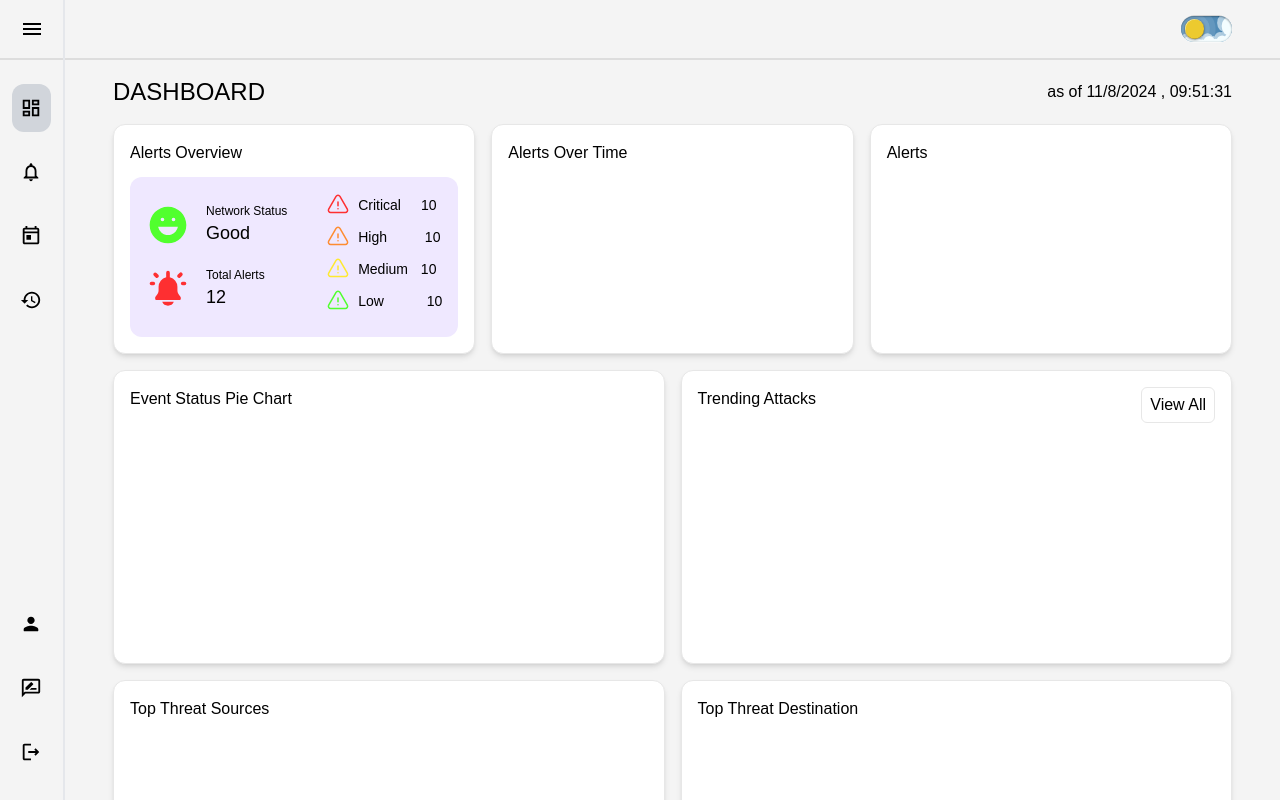
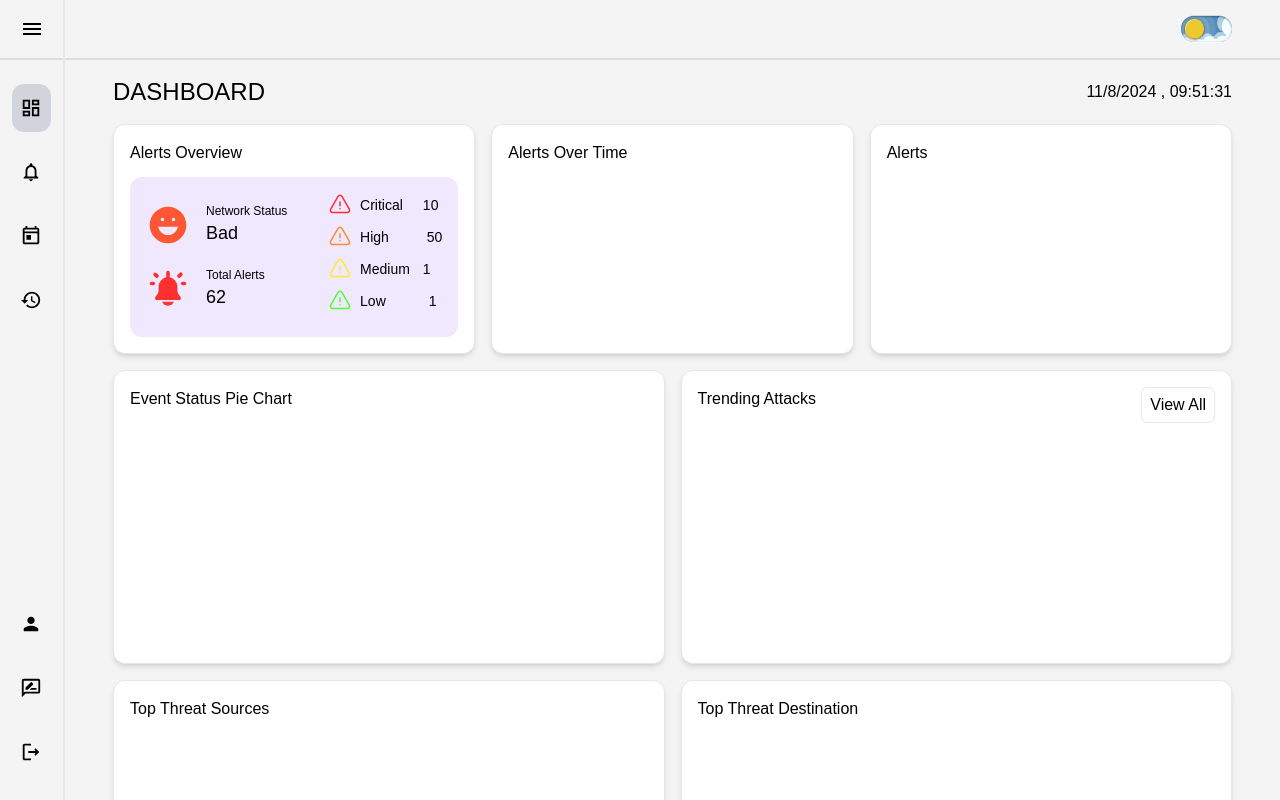
Before and after one commit to jeslynw/EyeSeeYou, a React (Create React App) app in the folder presentation/: page /nadashboard in a window 1280 px wide. Shown: the top 800 px of the page. Built offline with nearby package versions, Linux system fonts and the light colour scheme.

Commit message:
updated alerts network status component

```diff
--- a/presentation/package.json
+++ b/presentation/package.json
@@ -11,8 +11,8 @@
     "@testing-library/jest-dom": "^5.17.0",
     "@testing-library/react": "^13.4.0",
     "@testing-library/user-event": "^13.5.0",
-    "apexcharts": "^3.52.0",
-    "axios": "^1.7.4",
+    "apexcharts": "^3.53.0",
+    "axios": "^1.7.7",
     "flowbite-react": "^0.10.1",
     "presentation": "file:",
     "react": "^18.3.1",
@@ -49,6 +49,6 @@
     ]
   },
   "devDependencies": {
-    "tailwindcss": "^3.4.9"
+    "tailwindcss": "^3.4.12"
   }
 }
--- a/presentation/src/pages/NADashboardUI.js
+++ b/presentation/src/pages/NADashboardUI.js
@@ -25,9 +25,9 @@ function NADashboardUI() {
       })
       .then((response) => {
         if (response.status === 200) {
-            const user_id = response.data.logged_in_as;
-            console.log(`User: ${user_id}`);
-            sessionStorage.setItem('user_id', user_id);
+          const user_id = response.data.logged_in_as;
+          console.log(`User: ${user_id}`);
+          sessionStorage.setItem("user_id", user_id);
         }
       })
       .catch((error) => {
@@ -45,24 +45,113 @@ function NADashboardUI() {
     navigate("/trendingattacks");
   };
 
-    // live time and date
-    const [currentDate, setCurrentDate] = useState('');
-    useEffect(() => {
-      const updateTime = () => {
+  // live time and date
+  const [currentDate, setCurrentDate] = useState("");
+  useEffect(() => {
+    const updateTime = () => {
       const date = new Date();
-      const showDate = date.getDate() + '/' + (date.getMonth() + 1) + '/' + date.getFullYear();
-      const showTime = date.getHours().toString().padStart(2, '0') + ':' +
-                       date.getMinutes().toString().padStart(2, '0') + ':' +
-                       date.getSeconds().toString().padStart(2, '0');
-      const updatedDateTime = showDate + ' , ' + showTime;
+      const showDate =
+        date.getDate() + "/" + (date.getMonth() + 1) + "/" + date.getFullYear();
+      const showTime =
+        date.getHours().toString().padStart(2, "0") +
+        ":" +
+        date.getMinutes().toString().padStart(2, "0") +
+        ":" +
+        date.getSeconds().toString().padStart(2, "0");
+      const updatedDateTime = showDate + " , " + showTime;
       setCurrentDate(updatedDateTime);
     };
-
     updateTime();
     const timerId = setInterval(updateTime, 1000);
     return () => clearInterval(timerId);
   }, []);
 
+  // alert counts -- placeholder
+  const critical = 10;
+  const high = 50;
+  const medium = 1;
+  const low = 1;
+
+  // Weighting factors: give more weight to critical and high
+  const weightCritical = 1;
+  const weightHigh = 0.8;
+  const weightMedium = 0.5;
+  const weightLow = 0.3;
+
+  // Calculate weighted network
+  const severity =
+    parseFloat((
+      critical * weightCritical +
+      high * weightHigh +
+      medium * weightMedium +
+      low * weightLow).toFixed(2));
+
+
+  let networkStatus;
+  let emoji;
+
+  // change network status and emoji face depends on the network health
+  if (severity <= 10) {
+    networkStatus = "Good";
+    // green smile emoji
+    emoji = (
+      <svg
+        className="w-11 h-11 text-[#51ff2e]"
+        aria-hidden="true"
+        xmlns="http://www.w3.org/2000/svg"
+        width="24"
+        height="24"
+        fill="currentColor"
+        viewBox="0 0 24 24"
+      >
+        <path
+          fillRule="evenodd"
+          d="M12 2C6.477 2 2 6.477 2 12s4.477 10 10 10 10-4.477 10-10S17.523 2 12 2ZM7.99 9a1 1 0 0 1 1-1H9a1 1 0 0 1 0 2h-.01a1 1 0 0 1-1-1ZM14 9a1 1 0 0 1 1-1h.01a1 1 0 1 1 0 2H15a1 1 0 0 1-1-1Zm-5.506 7.216A5.5 5.5 0 0 1 6.6 13h10.81a5.5 5.5 0 0 1-8.916 3.216Z"
+          clipRule="evenodd"
+        />
+      </svg>
+    );
+  } else if (severity <= 30) {
+    networkStatus = "Moderate";
+    // moderate emoji
+    emoji = (
+      <svg
+        className="w-11 h-11 text-yellow-400"
+        aria-hidden="true"
+        xmlns="http://www.w3.org/2000/svg"
+        width="24"
+        height="24"
+        fill="currentColor"
+        viewBox="0 0 24 24"
+      >
+        <path
+          fillRule="evenodd"
+          d="M12 2C6.477 2 2 6.477 2 12s4.477 10 10 10 10-4.477 10-10S17.523 2 12 2ZM7.99 9a1 1 0 0 1 1-1H9a1 1 0 0 1 0 2h-.01a1 1 0 0 1-1-1ZM14 9a1 1 0 0 1 1-1h.01a1 1 0 1 1 0 2H15a1 1 0 0 1-1-1Zm-5.506 7.216A5.5 5.5 0 0 1 6.6 13h10.81a5.5 5.5 0 0 1-8.916 3.216Z"
+          clipRule="evenodd"
+        />
+      </svg>
+    );
+  } else {
+    networkStatus = "Bad";
+    // red smile emoji
+    emoji = (
+      <svg
+        className="w-11 h-11 text-[#FF5733]"
+        aria-hidden="true"
+        xmlns="http://www.w3.org/2000/svg"
+        width="24"
+        height="24"
+        fill="currentColor"
+        viewBox="0 0 24 24"
+      >
+        <path
+          fillRule="evenodd"
+          d="M12 2C6.477 2 2 6.477 2 12s4.477 10 10 10 10-4.477 10-10S17.523 2 12 2ZM7.99 9a1 1 0 0 1 1-1H9a1 1 0 0 1 0 2h-.01a1 1 0 0 1-1-1ZM14 9a1 1 0 0 1 1-1h.01a1 1 0 1 1 0 2H15a1 1 0 0 1-1-1Zm-5.506 7.216A5.5 5.5 0 0 1 6.6 13h10.81a5.5 5.5 0 0 1-8.916 3.216Z"
+          clipRule="evenodd"
+        />
+      </svg>
+    );
+  }
 
   return (
     <div className={darkMode ? "dark" : ""}>
@@ -72,7 +161,7 @@ function NADashboardUI() {
         {/* Dashboard text and current date and time */}
         <div className="flex justify-between items-center mt-4 mb-4">
           <p className="text-2xl">DASHBOARD</p>
-          <p className="text-base">as of {currentDate}</p>
+          <p className="text-base">{currentDate}</p>
         </div>
 
         <div className="w-full">
@@ -85,27 +174,14 @@ function NADashboardUI() {
                 {/* Left side: Network status and total alerts */}
                 <div className="flex flex-col md:block">
                   <div className="flex items-center">
-                    <svg
-                      className="w-11 h-11 text-[#51ff2e]"
-                      aria-hidden="true"
-                      xmlns="http://www.w3.org/2000/svg"
-                      width="24"
-                      height="24"
-                      fill="currentColor"
-                      viewBox="0 0 24 24"
-                    >
-                      <path
-                        fillRule="evenodd"
-                        d="M12 2C6.477 2 2 6.477 2 12s4.477 10 10 10 10-4.477 10-10S17.523 2 12 2ZM7.99 9a1 1 0 0 1 1-1H9a1 1 0 0 1 0 2h-.01a1 1 0 0 1-1-1ZM14 9a1 1 0 0 1 1-1h.01a1 1 0 1 1 0 2H15a1 1 0 0 1-1-1Zm-5.506 7.216A5.5 5.5 0 0 1 6.6 13h10.81a5.5 5.5 0 0 1-8.916 3.216Z"
-                        clipRule="evenodd"
-                      />
-                    </svg>
+                    {emoji}
                     <div className="ml-4">
                       <p className="text-xs">Network Status</p>
-                      <p className="text-lg font-medium">Good</p>
+                      <p className="text-lg font-medium">{networkStatus}</p>
                     </div>
                   </div>
                   <div className="flex items-center md: pt-5 ">
+                    {/* alerts icon */}
                     <svg
                       className="w-11 h-11 text-[#ff1f1fea]"
                       aria-hidden="true"
@@ -119,7 +195,7 @@ function NADashboardUI() {
                     </svg>
                     <div className="ml-4">
                       <p className="text-xs">Total Alerts</p>
-                      <p className="text-lg font-medium">12</p>
+                      <p className="text-lg font-medium">{critical + high + medium + low}</p>
                     </div>
                   </div>
                 </div>
@@ -145,7 +221,7 @@ function NADashboardUI() {
                       </svg>
                       <p className="ml-2 text-sm">
                         Critical
-                        <span className="pl-[20px]">10</span>
+                        <span className="pl-[20px]">{critical}</span>
                       </p>
                     </div>
 
@@ -165,7 +241,7 @@ function NADashboardUI() {
                         />
                       </svg>
                       <p className="ml-2 text-sm">
-                        High <span className="pl-[34px]">10</span>
+                        High <span className="pl-[34px]">{high}</span>
                       </p>
                     </div>
 
@@ -185,7 +261,7 @@ function NADashboardUI() {
                         />
                       </svg>
                       <p className="ml-2 text-sm">
-                        Medium <span className="pl-[9px]">10</span>
+                        Medium <span className="pl-[9px]">{medium}</span>
                       </p>
                     </div>
 
@@ -205,7 +281,7 @@ function NADashboardUI() {
                         />
                       </svg>
                       <p className="ml-2 text-sm">
-                        Low <span className="pl-[39px]">10</span>
+                        Low <span className="pl-[39px]">{low}</span>
                       </p>
                     </div>
                   </div>
@@ -223,6 +299,7 @@ function NADashboardUI() {
 
             <div className="border border-[#e7e7e7] dark:border-[#353535] shadow-md rounded-xl px-4 py-4 bg-white dark:bg-transparent">
               <p className="text-sm md:text-base">Alerts Over Time</p>
+              {/* <iframe src="http://localhost:5601/app/dashboards#/view/b8b80800-740d-11ef-9738-0708712fa299?embed=true&_g=(filters%3A!()%2CrefreshInterval%3A(pause%3A!f%2Cvalue%3A20000)%2Ctime%3A(from%3Anow-15m%2Cto%3Anow))" height="450" width="400"></iframe> */}
             </div>
 
             <div className="border border-[#e7e7e7] dark:border-[#353535] shadow-md rounded-xl px-4 py-4 bg-white dark:bg-transparent">
--- a/presentation/src/pages/ViewDetailedAlertsUI.js
+++ b/presentation/src/pages/ViewDetailedAlertsUI.js
@@ -57,6 +57,93 @@ function NAAlerts() {
         {path: '/naalerts', name: "Alerts"}
     ]
 
+      // alert counts -- placeholder
+  const critical = 10;
+  const high = 50;
+  const medium = 1;
+  const low = 1;
+
+  // Weighting factors: give more weight to critical and high
+  const weightCritical = 1;
+  const weightHigh = 0.8;
+  const weightMedium = 0.5;
+  const weightLow = 0.3;
+
+  // Calculate weighted network
+  const severity =
+    parseFloat((
+      critical * weightCritical +
+      high * weightHigh +
+      medium * weightMedium +
+      low * weightLow).toFixed(2));
+
+
+  let networkStatus;
+  let emoji;
+
+  // change network status and emoji face depends on the network health
+  if (severity <= 10) {
+    networkStatus = "Good";
+    // green smile emoji
+    emoji = (
+      <svg
+        className="w-11 h-11 text-[#51ff2e]"
+        aria-hidden="true"
+        xmlns="http://www.w3.org/2000/svg"
+        width="24"
+        height="24"
+        fill="currentColor"
+        viewBox="0 0 24 24"
+      >
+        <path
+          fillRule="evenodd"
+          d="M12 2C6.477 2 2 6.477 2 12s4.477 10 10 10 10-4.477 10-10S17.523 2 12 2ZM7.99 9a1 1 0 0 1 1-1H9a1 1 0 0 1 0 2h-.01a1 1 0 0 1-1-1ZM14 9a1 1 0 0 1 1-1h.01a1 1 0 1 1 0 2H15a1 1 0 0 1-1-1Zm-5.506 7.216A5.5 5.5 0 0 1 6.6 13h10.81a5.5 5.5 0 0 1-8.916 3.216Z"
+          clipRule="evenodd"
+        />
+      </svg>
+    );
+  } else if (severity <= 30) {
+    networkStatus = "Moderate";
+    // moderate emoji
+    emoji = (
+      <svg
+        className="w-11 h-11 text-yellow-400"
+        aria-hidden="true"
+        xmlns="http://www.w3.org/2000/svg"
+        width="24"
+        height="24"
+        fill="currentColor"
+        viewBox="0 0 24 24"
+      >
+        <path
+          fillRule="evenodd"
+          d="M12 2C6.477 2 2 6.477 2 12s4.477 10 10 10 10-4.477 10-10S17.523 2 12 2ZM7.99 9a1 1 0 0 1 1-1H9a1 1 0 0 1 0 2h-.01a1 1 0 0 1-1-1ZM14 9a1 1 0 0 1 1-1h.01a1 1 0 1 1 0 2H15a1 1 0 0 1-1-1Zm-5.506 7.216A5.5 5.5 0 0 1 6.6 13h10.81a5.5 5.5 0 0 1-8.916 3.216Z"
+          clipRule="evenodd"
+        />
+      </svg>
+    );
+  } else {
+    networkStatus = "Bad";
+    // red smile emoji
+    emoji = (
+      <svg
+        className="w-11 h-11 text-[#FF5733]"
+        aria-hidden="true"
+        xmlns="http://www.w3.org/2000/svg"
+        width="24"
+        height="24"
+        fill="currentColor"
+        viewBox="0 0 24 24"
+      >
+        <path
+          fillRule="evenodd"
+          d="M12 2C6.477 2 2 6.477 2 12s4.477 10 10 10 10-4.477 10-10S17.523 2 12 2ZM7.99 9a1 1 0 0 1 1-1H9a1 1 0 0 1 0 2h-.01a1 1 0 0 1-1-1ZM14 9a1 1 0 0 1 1-1h.01a1 1 0 1 1 0 2H15a1 1 0 0 1-1-1Zm-5.506 7.216A5.5 5.5 0 0 1 6.6 13h10.81a5.5 5.5 0 0 1-8.916 3.216Z"
+          clipRule="evenodd"
+        />
+      </svg>
+    );
+  }
+
   return (
     <div className={darkMode ? 'dark' : ''}>
     <Header />
@@ -95,21 +182,20 @@ function NAAlerts() {
                         <div className="border border-[#e7e7e7] dark:border-[#353535] shadow-md rounded-xl px-4 py-4 bg-white dark:bg-transparent">
                               <div className="flex flex-col md:block">
                                       <div className="flex items-center">
-                                          <svg className="w-11 h-11 text-[#51ff2e]" aria-hidden="true" xmlns="http://www.w3.org/2000/svg" width="24" height="24" fill="currentColor" viewBox="0 0 24 24">
-                                              <path fillRule="evenodd" d="M12 2C6.477 2 2 6.477 2 12s4.477 10 10 10 10-4.477 10-10S17.523 2 12 2ZM7.99 9a1 1 0 0 1 1-1H9a1 1 0 0 1 0 2h-.01a1 1 0 0 1-1-1ZM14 9a1 1 0 0 1 1-1h.01a1 1 0 1 1 0 2H15a1 1 0 0 1-1-1Zm-5.506 7.216A5.5 5.5 0 0 1 6.6 13h10.81a5.5 5.5 0 0 1-8.916 3.216Z" clipRule="evenodd"/>
-                                          </svg>
+                                          {emoji}
                                           <div className="ml-4">
                                               <p className="text-xs">Network Status</p>
-                                              <p className="text-lg font-medium">Good</p>
+                                              <p className="text-lg font-medium">{networkStatus}</p>
                                           </div>
                                       </div>
                                       <div className="flex items-center md: pt-5 ">
+                                        {/* alerts icon */}
                                           <svg className="w-11 h-11 text-[#ff1f1fea]" aria-hidden="true" xmlns="http://www.w3.org/2000/svg" width="24" height="24" fill="currentColor" viewBox="0 0 24 24">
                                               <path d="M17.133 12.632v-1.8a5.406 5.406 0 0 0-4.154-5.262.955.955 0 0 0 .021-.106V3.1a1 1 0 0 0-2 0v2.364a.955.955 0 0 0 .021.106 5.406 5.406 0 0 0-4.154 5.262v1.8C6.867 15.018 5 15.614 5 16.807 5 17.4 5 18 5.538 18h12.924C19 18 19 17.4 19 16.807c0-1.193-1.867-1.789-1.867-4.175ZM6 6a1 1 0 0 1-.707-.293l-1-1a1 1 0 0 1 1.414-1.414l1 1A1 1 0 0 1 6 6Zm-2 4H3a1 1 0 0 1 0-2h1a1 1 0 1 1 0 2Zm14-4a1 1 0 0 1-.707-1.707l1-1a1 1 0 1 1 1.414 1.414l-1 1A1 1 0 0 1 18 6Zm3 4h-1a1 1 0 1 1 0-2h1a1 1 0 1 1 0 2ZM8.823 19a3.453 3.453 0 0 0 6.354 0H8.823Z"/>
                                           </svg>
                                           <div className="ml-4">
                                               <p className="text-xs">Total Alerts</p>
-                                              <p className="text-lg font-medium">12</p>
+                                              <p className="text-lg font-medium">{critical + high + medium + low}</p>
                                           </div>
                                       </div>
                                   </div>
@@ -123,7 +209,7 @@ function NAAlerts() {
                                   </svg>
                                   <p className="ml-2 grid grid-rows-1">
                                       <span className="pl-[20px] text-xs">Critical Alerts</span>
-                                      <span className="pl-[20px] text-3xl">10</span>
+                                      <span className="pl-[20px] text-3xl">{critical}</span>
                                   </p>
                               </div>
                             </div>
@@ -135,7 +221,7 @@ function NAAlerts() {
                                   </svg>
                                   <p className="ml-2 grid grid-rows-1">
                                       <span className="pl-[20px] text-xs">Medium Alerts</span>
-                                      <span className="pl-[20px] text-3xl">10</span>
+                                      <span className="pl-[20px] text-3xl">{medium}</span>
                                   </p>
                               </div>
                             </div>
@@ -149,7 +235,7 @@ function NAAlerts() {
                                   </svg>
                                   <p className="ml-2 grid grid-rows-1">
                                       <span className="pl-[20px] text-xs">High Alerts</span>
-                                      <span className="pl-[20px] text-3xl">10</span>
+                                      <span className="pl-[20px] text-3xl">{high}</span>
                                   </p>
                               </div>
                             </div>
@@ -161,7 +247,7 @@ function NAAlerts() {
                                   </svg>
                                   <p className="ml-2 grid grid-rows-1">
                                       <span className="pl-[20px] text-xs">Low Alerts</span>
-                                      <span className="pl-[20px] text-3xl">10</span>
+                                      <span className="pl-[20px] text-3xl">{low}</span>
                                   </p>
                               </div>
                             </div>
```
Also changed, not shown: 2 other files (tests, documents, lock files or other folders).
